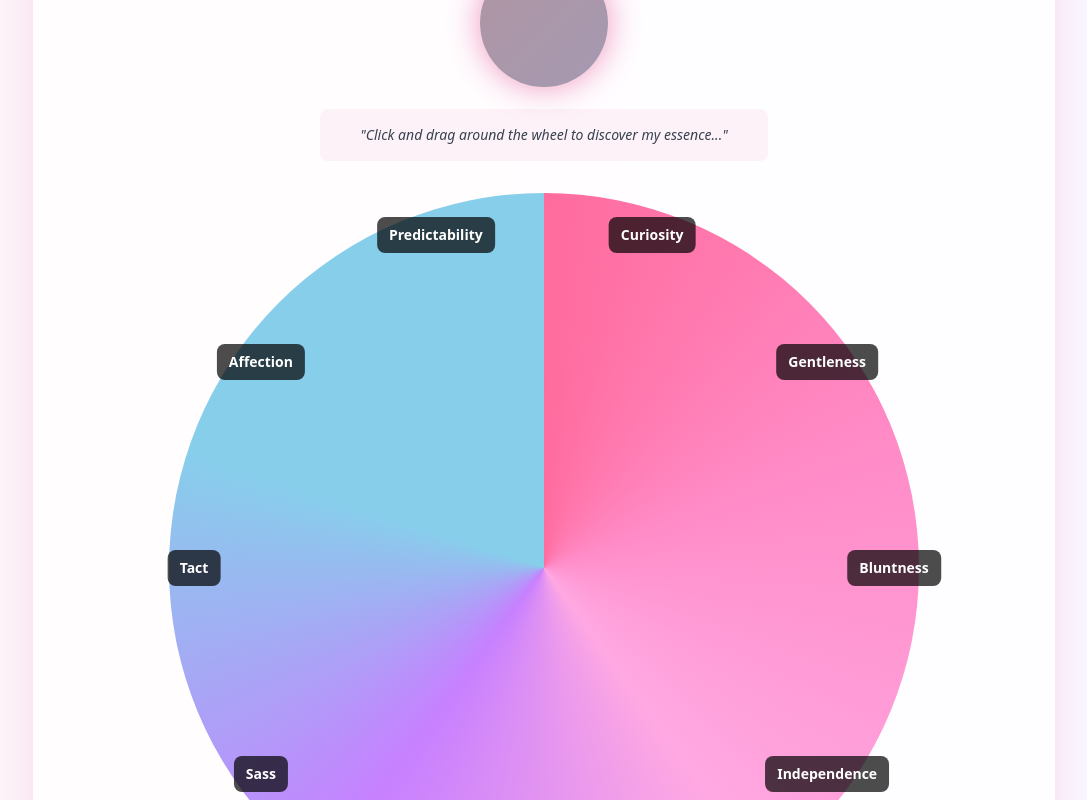
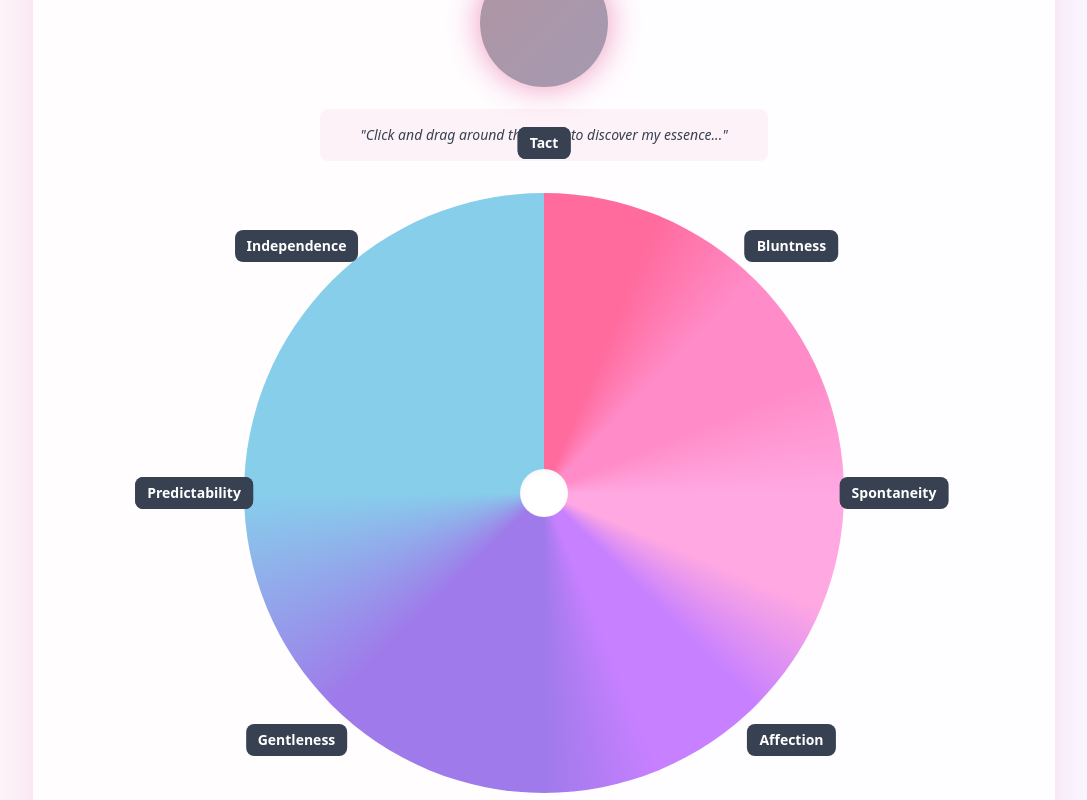
Before and after one commit to hologramai/Hologram-Website, a React (Vite) app: page / in a window 1280 px wide. Shown: the part 1240-2040 px from the top of the page, without its empty margins (96-1183 px from the left). Built offline with nearby package versions, Linux system fonts and the light colour scheme; grey boxes are pictures that could not be loaded.

Commit message:
Minor edits

```diff
--- a/src/components/ElizaAvatar.tsx
+++ b/src/components/ElizaAvatar.tsx
@@ -15,8 +15,8 @@ const ElizaAvatar: React.FC<ElizaAvatarProps> = ({ elizaReaction }) => {
         />
         <div className="absolute inset-0 rounded-full bg-gradient-to-br from-pink-400/20 to-purple-400/20"></div>
       </div>
-      <div className="mt-4 p-4 bg-pink-50 rounded-lg max-w-md mx-auto">
-        <p className="text-sm italic text-gray-700">"{elizaReaction}"</p>
+      <div className="mt-4 mb-6 p-4 bg-pink-50 rounded-lg w-full max-w-2xl mx-auto min-h-[80px] flex items-center justify-center">
+        <p className="text-sm italic text-gray-700 text-center">{elizaReaction}</p>
       </div>
     </div>
   );
--- a/src/components/EmotionColorWheel.tsx
+++ b/src/components/EmotionColorWheel.tsx
@@ -13,7 +13,8 @@ const EmotionColorWheel = () => {
     intensity: 50,
     elizaReaction: "Click and drag around the wheel to discover my essence...",
     isLocked: false,
-    isDragging: false
+    isDragging: false,
+    cursorPosition: null
   });
 
   const wheelRef = useRef<HTMLDivElement>(null);
@@ -44,42 +45,17 @@ const EmotionColorWheel = () => {
 
     if (!position) return;
 
-    const { emotion, intensity, blends } = position;
+    const { emotion, intensity, x, y } = position;
 
-    // Only update if there's a significant change
-    if (
-      wheelState.selectedEmotion !== emotion.id ||
-      Math.abs(wheelState.intensity - intensity) > 3
-    ) {
-      // Create blended emotion description if multiple emotions are active
-      let emotionDescription = "";
-      let reactionText = "";
+    // Update cursor position
+    setWheelState(prev => ({
+      ...prev,
+      cursorPosition: { x, y }
+    }));
 
-      if (blends && blends.length > 1) {
-        const activeEmotions = blends
-          .filter(blend => blend.weight > 0.2)
-          .sort((a, b) => b.weight - a.weight)
-          .slice(0, 2);
-
-        if (activeEmotions.length > 1) {
-          const primary = activeEmotions[0];
-          const secondary = activeEmotions[1];
-
-          const primaryTrait = intensity > 50 ? primary.emotion.primary : primary.emotion.opposite;
-          const secondaryTrait = intensity > 50 ? secondary.emotion.primary : secondary.emotion.opposite;
-
-          emotionDescription = `${primaryTrait} + ${secondaryTrait}`;
-          reactionText = `I'm feeling a blend of ${primaryTrait.toLowerCase()} and ${secondaryTrait.toLowerCase()}... *adjusts to this unique combination*`;
-        } else {
+    // Determine which emotion to show based on intensity
     const currentEmotion = intensity > 50 ? emotion.primary : emotion.opposite;
-          emotionDescription = currentEmotion;
-          reactionText = getEmotionReaction(emotion.id, intensity, currentEmotion);
-        }
-      } else {
-        const currentEmotion = intensity > 50 ? emotion.primary : emotion.opposite;
-        emotionDescription = currentEmotion;
-        reactionText = getEmotionReaction(emotion.id, intensity, currentEmotion);
-      }
+    const reactionText = getEmotionReaction(emotion.id, intensity, currentEmotion);
 
     setWheelState(prev => ({
       ...prev,
@@ -87,7 +63,6 @@ const EmotionColorWheel = () => {
       intensity,
       elizaReaction: reactionText
     }));
-    }
   };
 
   const resetWheel = () => {
@@ -96,7 +71,8 @@ const EmotionColorWheel = () => {
       intensity: 50,
       elizaReaction: "Back to my baseline essence. Ready for your touch again.",
       isLocked: false,
-      isDragging: false
+      isDragging: false,
+      cursorPosition: null
     });
   };
 
@@ -133,6 +109,7 @@ const EmotionColorWheel = () => {
             onMouseMove={handleMouseMove}
             onMouseUp={handleMouseUp}
             onMouseLeave={handleMouseLeave}
+            cursorPosition={wheelState.cursorPosition}
           />
 
           <WheelControls
--- a/src/components/wheel/EmotionWheel.tsx
+++ b/src/components/wheel/EmotionWheel.tsx
@@ -11,6 +11,7 @@ interface EmotionWheelProps {
   onMouseMove: (event: React.MouseEvent<HTMLDivElement>) => void;
   onMouseUp: () => void;
   onMouseLeave: () => void;
+  cursorPosition: { x: number; y: number } | null;
 }
 
 const EmotionWheel: React.FC<EmotionWheelProps> = ({
@@ -22,76 +23,115 @@ const EmotionWheel: React.FC<EmotionWheelProps> = ({
   onMouseDown,
   onMouseMove,
   onMouseUp,
-  onMouseLeave
+  onMouseLeave,
+  cursorPosition
 }) => {
+  // Calculate gradient stops for smooth color blending
+  const createGradientStops = () => {
+    const stops: string[] = [];
+    const sortedEmotions = [...emotionPairs].sort((a, b) => a.angle - b.angle);
+
+    sortedEmotions.forEach((emotion, index) => {
+      const nextEmotion = sortedEmotions[(index + 1) % sortedEmotions.length];
+      const currentAngle = emotion.angle;
+      const nextAngle = index === sortedEmotions.length - 1 ? 360 : nextEmotion.angle;
+
+      stops.push(`${emotion.color} ${currentAngle}deg`);
+      const midAngle = (currentAngle + nextAngle) / 2;
+      const blendedColor = emotion.color;
+      stops.push(`${blendedColor} ${midAngle}deg`);
+    });
+
+    return stops.join(', ');
+  };
+
+  const wheelSize = 600;
+  const centerOffset = wheelSize / 2;
+
   return (
     <div className="flex justify-center mb-8">
+      <div className="relative" style={{ width: wheelSize, height: wheelSize }}>
+        {/* Main wheel */}
         <div
           ref={wheelRef}
-        className="relative w-[750px] h-[750px] rounded-full cursor-grab active:cursor-grabbing select-none"
+          className="absolute inset-0 rounded-full cursor-crosshair select-none"
           onMouseDown={onMouseDown}
           onMouseMove={onMouseMove}
           onMouseUp={onMouseUp}
           onMouseLeave={onMouseLeave}
           style={{
-          background: `conic-gradient(
-            ${emotionPairs.map(emotion => `${emotion.color} ${emotion.angle}deg`).join(', ')}
-          )`,
-          filter: isLocked ? 'grayscale(50%)' : 'none'
+            background: `conic-gradient(from 0deg, ${createGradientStops()})`,
+            filter: isLocked ? 'grayscale(50%)' : 'none',
+            transition: 'filter 0.3s ease'
           }}
         >
-        {/* Emotion labels */}
+          {/* Center circle */}
+          <div className="absolute top-1/2 left-1/2 transform -translate-x-1/2 -translate-y-1/2 w-12 h-12 bg-white rounded-full shadow-inner" />
+        </div>
+
+        {/* Emotion labels - positioned outside the wheel */}
         {emotionPairs.map((emotion) => {
-          const radius = 350; // Increased radius for larger wheel
           const angleRad = (emotion.angle * Math.PI) / 180;
-          const x = Math.cos(angleRad) * radius;
-          const y = Math.sin(angleRad) * radius;
-          const oppositeX = Math.cos(angleRad + Math.PI) * radius;
-          const oppositeY = Math.sin(angleRad + Math.PI) * radius;
+          const labelRadius = centerOffset + 50; // Outside the wheel
+          const x = Math.cos(angleRad) * labelRadius + centerOffset;
+          const y = Math.sin(angleRad) * labelRadius + centerOffset;
+
+          // Calculate opposite position
+          const oppositeAngleRad = angleRad + Math.PI;
+          const oppositeX = Math.cos(oppositeAngleRad) * labelRadius + centerOffset;
+          const oppositeY = Math.sin(oppositeAngleRad) * labelRadius + centerOffset;
 
           return (
-            <div key={emotion.id}>
-              {/* Primary emotion */}
+            <React.Fragment key={emotion.id}>
+              {/* Primary emotion label */}
               <div
-                className={`absolute transform -translate-x-1/2 -translate-y-1/2 text-sm font-bold text-white bg-black bg-opacity-70 px-3 py-2 rounded-lg pointer-events-none ${
-                  selectedEmotion === emotion.id && intensity > 50 ? 'ring-2 ring-white scale-110' : ''
+                className="absolute transform -translate-x-1/2 -translate-y-1/2 pointer-events-none"
+                style={{
+                  left: `${x}px`,
+                  top: `${y}px`,
+                }}
+              >
+                <div
+                  className={`text-sm font-bold text-white bg-gray-700 px-3 py-1.5 rounded-lg whitespace-nowrap ${
+                    selectedEmotion === emotion.id && intensity > 50 ? 'ring-2 ring-white scale-110 bg-gray-900' : ''
                   }`}
-                style={{
-                  left: `calc(50% + ${x}px)`,
-                  top: `calc(50% + ${y}px)`,
-                  transition: 'all 0.2s ease'
-                }}
+                  style={{ transition: 'all 0.2s ease' }}
                 >
                   {emotion.primary}
                 </div>
+              </div>
 
-              {/* Opposite emotion */}
+              {/* Opposite emotion label */}
               <div
-                className={`absolute transform -translate-x-1/2 -translate-y-1/2 text-sm font-bold text-white bg-black bg-opacity-70 px-3 py-2 rounded-lg pointer-events-none ${
-                  selectedEmotion === emotion.id && intensity <= 50 ? 'ring-2 ring-white scale-110' : ''
+                className="absolute transform -translate-x-1/2 -translate-y-1/2 pointer-events-none"
+                style={{
+                  left: `${oppositeX}px`,
+                  top: `${oppositeY}px`,
+                }}
+              >
+                <div
+                  className={`text-sm font-bold text-white bg-gray-700 px-3 py-1.5 rounded-lg whitespace-nowrap ${
+                    selectedEmotion === emotion.id && intensity <= 50 ? 'ring-2 ring-white scale-110 bg-gray-900' : ''
                   }`}
-                style={{
-                  left: `calc(50% + ${oppositeX}px)`,
-                  top: `calc(50% + ${oppositeY}px)`,
-                  transition: 'all 0.2s ease'
-                }}
+                  style={{ transition: 'all 0.2s ease' }}
                 >
                   {emotion.opposite}
                 </div>
               </div>
+            </React.Fragment>
           );
         })}
 
-        {/* Current selection indicator */}
-        {selectedEmotion && (
-          <div className="absolute top-1/2 left-1/2 transform -translate-x-1/2 -translate-y-1/2">
+        {/* Cursor indicator */}
+        {cursorPosition && (
           <div
-              className="w-8 h-8 bg-white rounded-full shadow-lg border-4 border-gray-800 pointer-events-none"
+            className="absolute w-6 h-6 bg-white rounded-full shadow-lg border-2 border-gray-800 pointer-events-none transform -translate-x-1/2 -translate-y-1/2"
             style={{
-                transform: `translate(${Math.cos((emotionPairs.find(e => e.id === selectedEmotion)?.angle || 0) * Math.PI / 180) * (intensity / 100) * 350}px, ${Math.sin((emotionPairs.find(e => e.id === selectedEmotion)?.angle || 0) * Math.PI / 180) * (intensity / 100) * 350}px)`
+              left: `${cursorPosition.x + centerOffset}px`,
+              top: `${cursorPosition.y + centerOffset}px`,
+              transition: 'none'
             }}
           />
-          </div>
         )}
       </div>
     </div>
--- a/src/components/wheel/emotionData.ts
+++ b/src/components/wheel/emotionData.ts
@@ -1,11 +1,12 @@
 import { EmotionPair } from "./types";
 
 export const emotionPairs: EmotionPair[] = [
-  { id: "bluntness", primary: "Bluntness", opposite: "Tact", color: "#ff6b9d", angle: 0 },
-  { id: "spontaneity", primary: "Spontaneity", opposite: "Predictability", color: "#ff8cc8", angle: 72 },
-  { id: "sass", primary: "Sass", opposite: "Gentleness", color: "#ffa8e2", angle: 144 },
-  { id: "affection", primary: "Affection", opposite: "Independence", color: "#c780ff", angle: 216 },
-  { id: "curiosity", primary: "Curiosity", opposite: "Contentment", color: "#87ceeb", angle: 288 }
+  { id: "curiosity", primary: "Curiosity", opposite: "Contentment", color: "#ff6b9d", angle: 0 },
+  { id: "affection", primary: "Affection", opposite: "Independence", color: "#ff8cc8", angle: 45 },
+  { id: "sass", primary: "Sass", opposite: "Tact", color: "#ffa8e2", angle: 90 },
+  { id: "gentleness", primary: "Gentleness", opposite: "Bluntness", color: "#c780ff", angle: 135 },
+  { id: "predictability", primary: "Predictability", opposite: "Spontaneity", color: "#9f7aea", angle: 180 },
+  { id: "tact", primary: "Tact", opposite: "Sass", color: "#87ceeb", angle: 270 }
 ];
 
 export const getEmotionReaction = (emotionId: string, intensity: number, emotion: string): string => {
@@ -38,7 +39,31 @@ export const getEmotionReaction = (emotionId: string, intensity: number, emotion
       "Tell me EVERYTHING about quarks. Now. *leans forward eagerly*" :
       intensity < 30 ?
       "I'm perfectly content in this moment." :
-      "Mildly intrigued by your mysterious ways..."
+      "Mildly intrigued by your mysterious ways...",
+
+    gentleness: intensity > 70 ?
+      "Let me wrap you in soft words and warm understanding..." :
+      intensity < 30 ?
+      "Sometimes the truth needs to sting to heal." :
+      "Balancing honesty with care...",
+
+    independence: intensity > 70 ?
+      "I need space to breathe, to think, to be..." :
+      intensity < 30 ?
+      "Hold me close, I want to melt into you." :
+      "Together yet separate, like dancing flames...",
+
+    predictability: intensity > 70 ?
+      "Routine is my love language. Same time tomorrow?" :
+      intensity < 30 ?
+      "Let's throw the rulebook out the window!" :
+      "Structure with spontaneous moments...",
+
+    tact: intensity > 70 ?
+      "I'll cushion every word in velvet consideration..." :
+      intensity < 30 ?
+      "Brace yourself, here comes unfiltered truth." :
+      "Honest yet considerate..."
   };
 
   return reactions[emotionId as keyof typeof reactions] || `Exploring the essence of ${emotion}...`;
--- a/src/components/wheel/types.ts
+++ b/src/components/wheel/types.ts
@@ -12,4 +12,5 @@ export interface WheelState {
   elizaReaction: string;
   isLocked: boolean;
   isDragging: boolean;
+  cursorPosition: { x: number; y: number } | null;
 }
--- a/src/components/wheel/wheelUtils.ts
+++ b/src/components/wheel/wheelUtils.ts
@@ -8,57 +8,58 @@ export const calculateWheelPosition = (
   if (!wheelElement) return null;
 
   const rect = wheelElement.getBoundingClientRect();
-  const centerX = rect.left + rect.width / 2;
-  const centerY = rect.top + rect.height / 2;
+  const centerX = rect.width / 2;
+  const centerY = rect.height / 2;
 
-  const x = event.clientX - centerX;
-  const y = event.clientY - centerY;
+  // Get mouse position relative to wheel center
+  const mouseX = event.clientX - rect.left;
+  const mouseY = event.clientY - rect.top;
+  const x = mouseX - centerX;
+  const y = mouseY - centerY;
 
   // Calculate distance from center
   const distance = Math.sqrt(x * x + y * y);
   const maxRadius = Math.min(rect.width, rect.height) / 2;
 
-  if (distance > maxRadius) return null;
+  // Clamp cursor to circle bounds
+  let clampedX = x;
+  let clampedY = y;
 
-  // Calculate angle
-  let angle = Math.atan2(y, x) * (180 / Math.PI);
+  if (distance > maxRadius) {
+    const angle = Math.atan2(y, x);
+    clampedX = Math.cos(angle) * maxRadius;
+    clampedY = Math.sin(angle) * maxRadius;
+  }
+
+  // Calculate final distance and intensity
+  const finalDistance = Math.sqrt(clampedX * clampedX + clampedY * clampedY);
+  const intensity = Math.round((finalDistance / maxRadius) * 100);
+
+  // Calculate angle in degrees (0-360)
+  let angle = Math.atan2(clampedY, clampedX) * (180 / Math.PI);
   if (angle < 0) angle += 360;
 
-  // Calculate intensity based on distance from center (0% at center, 100% at edge)
-  const intensity = Math.round((distance / maxRadius) * 100);
+  // Find the closest emotion
+  let closestEmotion = emotionPairs[0];
+  let minAngleDiff = 360;
 
-  // For free-form blending, calculate blend weights for all emotions
-  const emotionBlends = emotionPairs.map(emotion => {
-    const angleDiff = Math.min(
-      Math.abs(angle - emotion.angle),
-      360 - Math.abs(angle - emotion.angle)
-    );
+  emotionPairs.forEach(emotion => {
+    let angleDiff = Math.abs(angle - emotion.angle);
+    if (angleDiff > 180) angleDiff = 360 - angleDiff;
 
-    // Use a smoother falloff for blending (max influence within 36 degrees)
-    const maxInfluence = 36; // 360 / 10 for smooth blending
-    const weight = Math.max(0, 1 - (angleDiff / maxInfluence));
-
-    return {
-      emotion,
-      weight,
-      angleDiff
-    };
+    if (angleDiff < minAngleDiff) {
+      minAngleDiff = angleDiff;
+      closestEmotion = emotion;
+    }
   });
 
-  // Find the primary emotion (highest weight)
-  const primaryEmotion = emotionBlends.reduce((max, current) =>
-    current.weight > max.weight ? current : max
-  );
-
-  // Find secondary emotions for blending
-  const activeBlends = emotionBlends.filter(blend => blend.weight > 0.1);
-
   return {
-    emotion: primaryEmotion.emotion,
+    emotion: closestEmotion,
     intensity,
-    distance,
+    distance: finalDistance,
     maxRadius,
-    blends: activeBlends,
-    angle
+    angle,
+    x: clampedX,
+    y: clampedY
   };
 };
```
Lines whose indentation alone changed are shown as unchanged.
